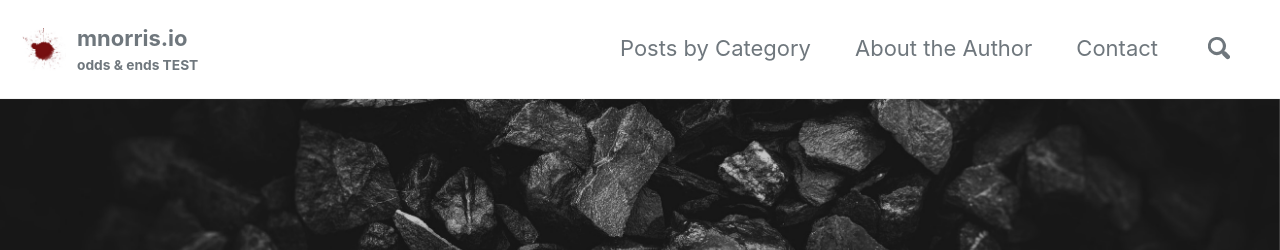
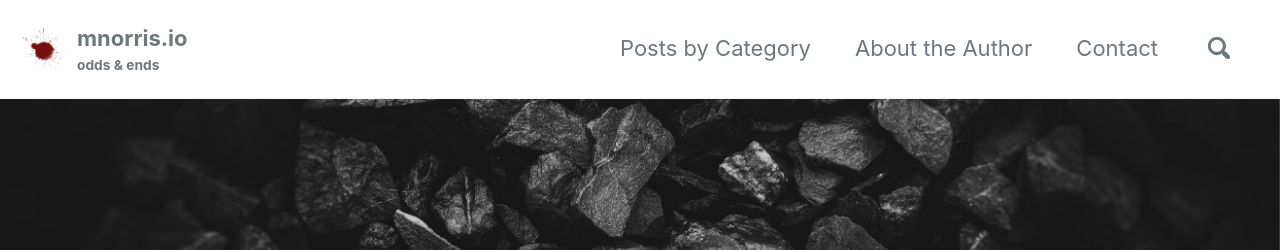
Before and after one commit to norrismw/mnorris.io, a Jekyll site: the page built from index.html, in a window 1280 px wide and 900 px high. Shown: the top 250 px of the window. Built offline with Jekyll 4.4.1, drawn with Linux system fonts in a browser that asks for light colours; cached includes are drawn as plain includes; nearby versions of some CDN libraries; the list of posts is cut into pages by our own code.

Commit message:
moved to mnorris.io

```diff
--- a/_config.yml
+++ b/_config.yml
@@ -18,7 +18,7 @@
 locale                   : "en-US"
 title                    : "mnorris.io"
 title_separator          : "-"
-subtitle                 : "odds & ends TEST" # site tagline that appears below site title in masthead
+subtitle                 : "odds & ends" # site tagline that appears below site title in masthead
 name                     : "Michael Norris"
 description              : # "Thoughts"
 url                      : "https://mnorris.io" # the base hostname & protocol for your site e.g. "https://mmistakes.github.io"
```
